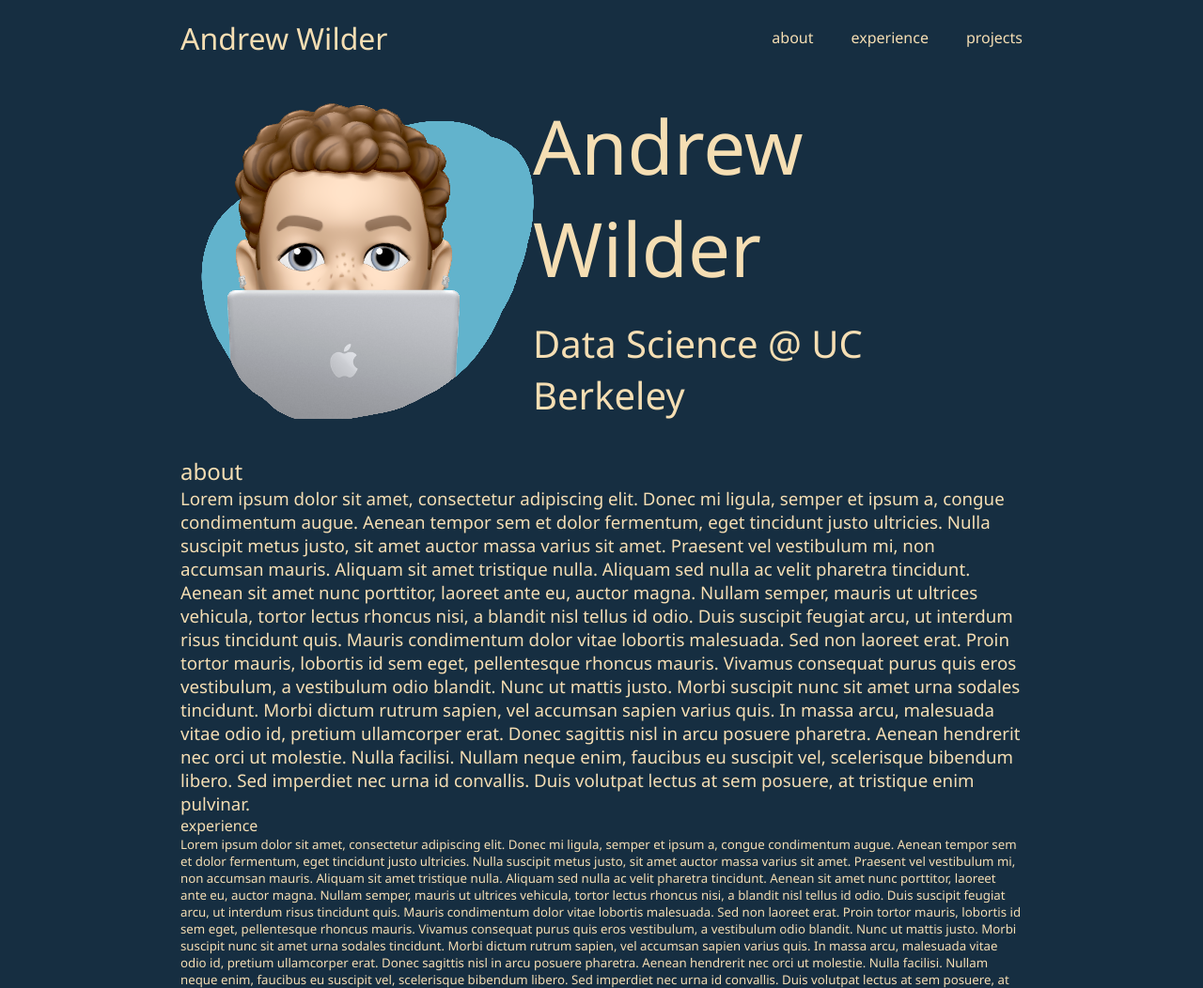
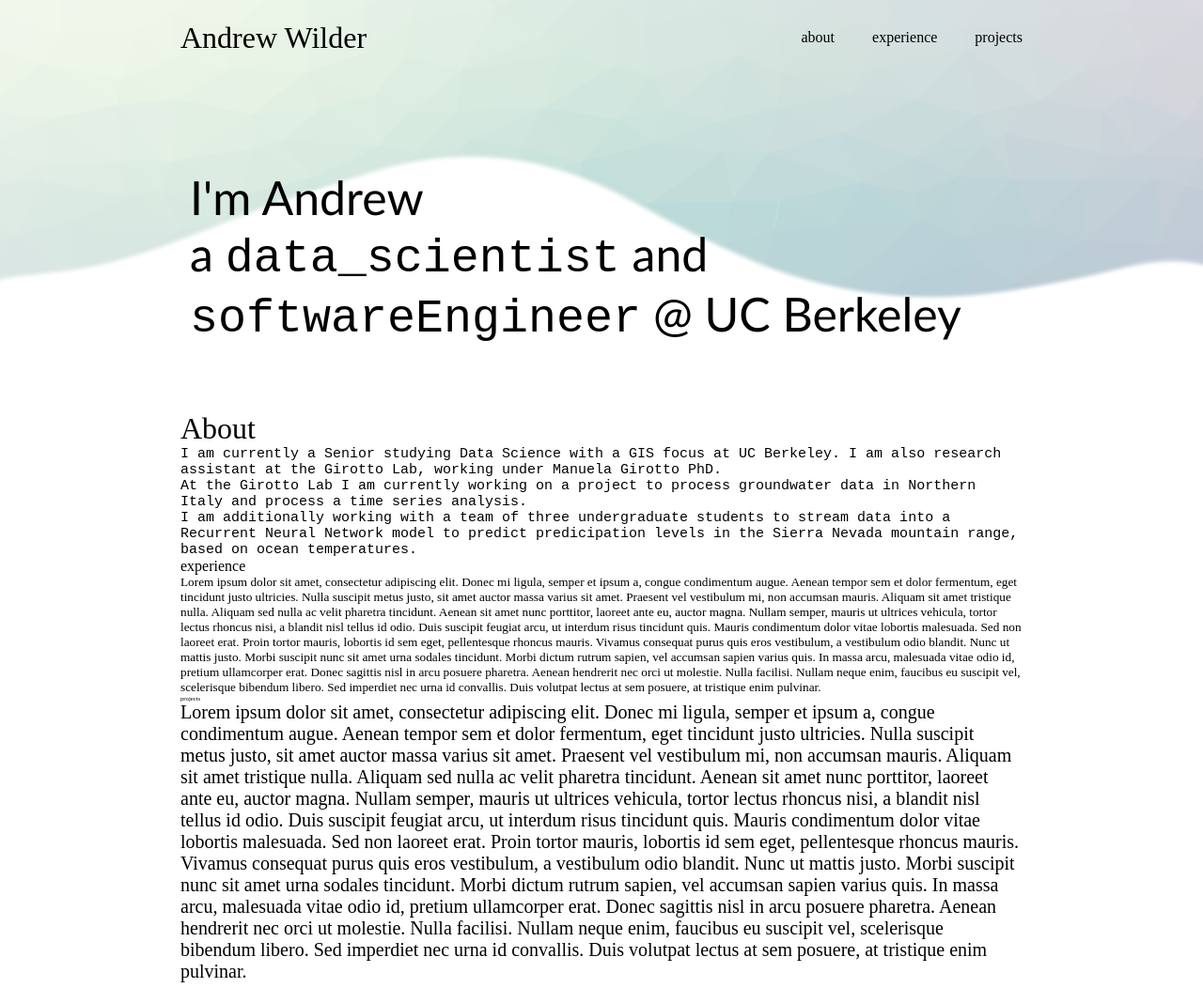
Before and after one commit to wildd96/wildd96.github.io, a plain HTML site: page index.html in a window 1280 px wide. Shown: the top 1052 px of the page at 94% size. Drawn offline with Linux system fonts and the light colour scheme.

Commit message:
new layout

```diff
--- a/index.html
+++ b/index.html
@@ -1,105 +1,97 @@
-
 <!DOCTYPE html>
 <html lang="en">
 
 <head>
-    <title>andrew wilder</title>
+    <title>Andrew Wilder</title>
     <link rel="stylesheet" href="styles.css">
     <link rel="icon" href="IMG_9990.png">
     <meta charset="UTF-8">
     <meta http-equiv="X-UA-Compatible" content="IE=edge">
     <meta name="viewport" content="width=device-width, initial-scale=1.0">
     <meta name="author" content="Andrew Wilder">
-    <script>
-        let d = new Date();
-        alert("Today's date is " + d);
-    </script>
-    <script type = "text/javascript">
-        function myfunction()
-        {
-        alert("follow my linkedin @ andrewwildrr");
-        }
-        </script>
-    <script type = "text/javascript">
-        function function_2(t)
-        {
-            alert("t.toUpperCase();")
-        }
-    </script>
     <style>
         body {
-            background: #162E41;
+            background: white;
             font-weight: 100;
         }
-
     </style>
     <title>Document</title>
 </head>
 
 <body>
+    <div class="topofwebsite">
         <div class="header">
-        <div class = "inner_header">
-            <div class = "logo_container">
+            <div class="inner_header">
+                <div class="logo_container">
                     <h1>Andrew Wilder</h1>
                 </div>
 
-            <ul class = "navigation">
-                <a href = "#about"><li>about</li></a>
-                <a href = "#experience"><li>experience</li></a>
-                <a href = "#projects"><li>projects</li></a>
+                <ul class="navigation">
+                    <a href="#about">
+                        <li>about</li>
+                    </a>
+                    <a href="#experience">
+                        <li>experience</li>
+                    </a>
+                    <a href="#projects">
+                        <li>projects</li>
+                    </a>
                 </ul>
             </div>
         </div>
 
-    <div class = "bobody">
-        <div class="flex-container">
-            <div class = "flex-item" style="flex:1;">
-                <img src="IMG_0460.PNG" alt="errrr">
-            </div>
-            <div class = "flex-item"  style="flex:2;font-size: 40px;padding-left: 10%;">
-                    <h1>Andrew</h1>
-                    <h1>Wilder</h1>
-                    <h4 style="font-weight:lighter;margin-top:20px">Data Science @ UC Berkeley</h4>
-             </div>
+        <div class="bobody">
+            <div class="introduction">
+                <h1> I'm Andrew</h1>
+                <h1>a <span style="font-family:'Courier New', Courier, monospace; font-weight: 100;">data_scientist</span>
+                    and<span style="font-family:'Courier New', Courier, monospace; font-weight: 100;"> softwareEngineer</span> @ UC
+                    Berkeley</h1>
             </div>
 
-
             <a id="about">
-        <h2>about</h2>
-        <h3>
-            Lorem ipsum dolor sit amet, consectetur adipiscing elit. Donec mi ligula, semper et ipsum a, congue
-            condimentum augue. Aenean tempor sem et dolor fermentum, eget tincidunt justo ultricies. Nulla suscipit
-            metus justo, sit amet auctor massa varius sit amet. Praesent vel vestibulum mi, non accumsan mauris. Aliquam
-            sit amet tristique nulla. Aliquam sed nulla ac velit pharetra tincidunt. Aenean sit amet nunc porttitor,
-            laoreet ante eu, auctor magna. Nullam semper, mauris ut ultrices vehicula, tortor lectus rhoncus nisi, a
-            blandit nisl tellus id odio. Duis suscipit feugiat arcu, ut interdum risus tincidunt quis.
-
-            Mauris condimentum dolor vitae lobortis malesuada. Sed non laoreet erat. Proin tortor mauris, lobortis id
-            sem eget, pellentesque rhoncus mauris. Vivamus consequat purus quis eros vestibulum, a vestibulum odio
-            blandit. Nunc ut mattis justo. Morbi suscipit nunc sit amet urna sodales tincidunt. Morbi dictum rutrum
-            sapien, vel accumsan sapien varius quis. In massa arcu, malesuada vitae odio id, pretium ullamcorper erat.
-            Donec sagittis nisl in arcu posuere pharetra. Aenean hendrerit nec orci ut molestie. Nulla facilisi. Nullam
-            neque enim, faucibus eu suscipit vel, scelerisque bibendum libero. Sed imperdiet nec urna id convallis. Duis
-            volutpat lectus at sem posuere, at tristique enim pulvinar.
+                <h1>About</h1>
+                <div class = "bodytext";>
+                    I am currently a Senior studying Data Science with a GIS focus at UC Berkeley. I am also research assistant
+                    at the Girotto Lab, working under Manuela Girotto PhD.<br>
+                    At the Girotto Lab I am currently working on a project to process groundwater data in Northern Italy
+                    and process a time series analysis.<br>
+                    I am additionally working with a team of three undergraduate students to stream data into a Recurrent Neural
+                    Network model to predict predicipation levels in the Sierra Nevada mountain range, based on ocean temperatures.
+                </div>
                 </h3>
             </a>
 
             <a id="experience">
                 <h4>experience</h4>
                 <h5>
-            Lorem ipsum dolor sit amet, consectetur adipiscing elit. Donec mi ligula, semper et ipsum a, congue
-            condimentum augue. Aenean tempor sem et dolor fermentum, eget tincidunt justo ultricies. Nulla suscipit
-            metus justo, sit amet auctor massa varius sit amet. Praesent vel vestibulum mi, non accumsan mauris. Aliquam
-            sit amet tristique nulla. Aliquam sed nulla ac velit pharetra tincidunt. Aenean sit amet nunc porttitor,
-            laoreet ante eu, auctor magna. Nullam semper, mauris ut ultrices vehicula, tortor lectus rhoncus nisi, a
+                    Lorem ipsum dolor sit amet, consectetur adipiscing elit. Donec mi ligula, semper et ipsum a,
+                    congue
+                    condimentum augue. Aenean tempor sem et dolor fermentum, eget tincidunt justo ultricies. Nulla
+                    suscipit
+                    metus justo, sit amet auctor massa varius sit amet. Praesent vel vestibulum mi, non accumsan
+                    mauris.
+                    Aliquam
+                    sit amet tristique nulla. Aliquam sed nulla ac velit pharetra tincidunt. Aenean sit amet nunc
+                    porttitor,
+                    laoreet ante eu, auctor magna. Nullam semper, mauris ut ultrices vehicula, tortor lectus rhoncus
+                    nisi, a
                     blandit nisl tellus id odio. Duis suscipit feugiat arcu, ut interdum risus tincidunt quis.
 
-            Mauris condimentum dolor vitae lobortis malesuada. Sed non laoreet erat. Proin tortor mauris, lobortis id
-            sem eget, pellentesque rhoncus mauris. Vivamus consequat purus quis eros vestibulum, a vestibulum odio
-            blandit. Nunc ut mattis justo. Morbi suscipit nunc sit amet urna sodales tincidunt. Morbi dictum rutrum
-            sapien, vel accumsan sapien varius quis. In massa arcu, malesuada vitae odio id, pretium ullamcorper erat.
-            Donec sagittis nisl in arcu posuere pharetra. Aenean hendrerit nec orci ut molestie. Nulla facilisi. Nullam
-            neque enim, faucibus eu suscipit vel, scelerisque bibendum libero. Sed imperdiet nec urna id convallis. Duis
+                    Mauris condimentum dolor vitae lobortis malesuada. Sed non laoreet erat. Proin tortor mauris,
+                    lobortis id
+                    sem eget, pellentesque rhoncus mauris. Vivamus consequat purus quis eros vestibulum, a
+                    vestibulum
+                    odio
+                    blandit. Nunc ut mattis justo. Morbi suscipit nunc sit amet urna sodales tincidunt. Morbi dictum
+                    rutrum
+                    sapien, vel accumsan sapien varius quis. In massa arcu, malesuada vitae odio id, pretium
+                    ullamcorper
+                    erat.
+                    Donec sagittis nisl in arcu posuere pharetra. Aenean hendrerit nec orci ut molestie. Nulla
+                    facilisi.
+                    Nullam
+                    neque enim, faucibus eu suscipit vel, scelerisque bibendum libero. Sed imperdiet nec urna id
+                    convallis. Duis
                     volutpat lectus at sem posuere, at tristique enim pulvinar.
                 </h5>
             </a>
@@ -107,44 +99,41 @@
             <a id="projects">
                 <h6>projects</h6>
                 <h1>
-                Lorem ipsum dolor sit amet, consectetur adipiscing elit. Donec mi ligula, semper et ipsum a, congue
-                condimentum augue. Aenean tempor sem et dolor fermentum, eget tincidunt justo ultricies. Nulla suscipit
-                metus justo, sit amet auctor massa varius sit amet. Praesent vel vestibulum mi, non accumsan mauris. Aliquam
-                sit amet tristique nulla. Aliquam sed nulla ac velit pharetra tincidunt. Aenean sit amet nunc porttitor,
-                laoreet ante eu, auctor magna. Nullam semper, mauris ut ultrices vehicula, tortor lectus rhoncus nisi, a
+                    Lorem ipsum dolor sit amet, consectetur adipiscing elit. Donec mi ligula, semper et ipsum a,
+                    congue
+                    condimentum augue. Aenean tempor sem et dolor fermentum, eget tincidunt justo ultricies. Nulla
+                    suscipit
+                    metus justo, sit amet auctor massa varius sit amet. Praesent vel vestibulum mi, non accumsan
+                    mauris.
+                    Aliquam
+                    sit amet tristique nulla. Aliquam sed nulla ac velit pharetra tincidunt. Aenean sit amet nunc
+                    porttitor,
+                    laoreet ante eu, auctor magna. Nullam semper, mauris ut ultrices vehicula, tortor lectus rhoncus
+                    nisi, a
                     blandit nisl tellus id odio. Duis suscipit feugiat arcu, ut interdum risus tincidunt quis.
 
-                Mauris condimentum dolor vitae lobortis malesuada. Sed non laoreet erat. Proin tortor mauris, lobortis id
-                sem eget, pellentesque rhoncus mauris. Vivamus consequat purus quis eros vestibulum, a vestibulum odio
-                blandit. Nunc ut mattis justo. Morbi suscipit nunc sit amet urna sodales tincidunt. Morbi dictum rutrum
-                sapien, vel accumsan sapien varius quis. In massa arcu, malesuada vitae odio id, pretium ullamcorper erat.
-                Donec sagittis nisl in arcu posuere pharetra. Aenean hendrerit nec orci ut molestie. Nulla facilisi. Nullam
-                neque enim, faucibus eu suscipit vel, scelerisque bibendum libero. Sed imperdiet nec urna id convallis. Duis
+                    Mauris condimentum dolor vitae lobortis malesuada. Sed non laoreet erat. Proin tortor mauris,
+                    lobortis id
+                    sem eget, pellentesque rhoncus mauris. Vivamus consequat purus quis eros vestibulum, a
+                    vestibulum
+                    odio
+                    blandit. Nunc ut mattis justo. Morbi suscipit nunc sit amet urna sodales tincidunt. Morbi dictum
+                    rutrum
+                    sapien, vel accumsan sapien varius quis. In massa arcu, malesuada vitae odio id, pretium
+                    ullamcorper
+                    erat.
+                    Donec sagittis nisl in arcu posuere pharetra. Aenean hendrerit nec orci ut molestie. Nulla
+                    facilisi.
+                    Nullam
+                    neque enim, faucibus eu suscipit vel, scelerisque bibendum libero. Sed imperdiet nec urna id
+                    convallis. Duis
                     volutpat lectus at sem posuere, at tristique enim pulvinar.
                 </h1>
             </a>
             <br>
-
-        <a id ="contact">
-            <h1>
-                contact me!!!!!!
-            </h1>
-            <a href = "https://www.linkedin.com/in/andrewwildr/" target="_blank">
-                Linkedin is ab all i have lol
-            </a>
-            <br><br>
-
-        </a>
-    <form style="margin-left: 15%;margin-right: 15%;" onsubmit="function_2(Submit)">
-        <div style = "color:black">
-            <label for="input">Give me a word:</label><br>
-            <input type="text" id = "input" name = "input">
-            <input type="submit" value="Submit">
         </div>
-    </form>
-    <p>Click</p>
-    <input type = "button" onclick = "myfunction()" value = "Display">
     </div>
 
 </body>
+
 </html>
--- a/styles.css
+++ b/styles.css
@@ -1,7 +1,6 @@
 * {
     margin: 0%;
     padding: 0%;
-    font-family:  'Segoe UI', Tahoma, Geneva, Verdana, sans-serif;
     font-weight: 100;
 }
 
@@ -9,7 +8,8 @@
     width: 100%;
     height: 80px;
     display: block;
-    color:wheat;
+    color:black;
+    position:sticky;
 }
 
 .inner_header {
@@ -57,10 +57,11 @@
     position: static;
 }
 .bobody{
+    padding-top: 80px;
     margin-left: 15%;
     margin-right: 15%;
     margin-top: 10px;
-    color: wheat;
+    color: black;
 }
 .flex-container {
     display: -webkit-flex;
@@ -74,11 +75,11 @@
     margin: 10px;
 }
 li:link {
-    color: wheat;
+    color: black;
     text-decoration: none;
 }
 li:last-child {
-    color:wheat;
+    color:black;
     text-decoration: none;
 }
 li:hover {
@@ -92,3 +93,25 @@
 #projects {
     font-size: 10px;
 }
+.topofwebsite {
+    background-image: url("websiteheader.png");
+    background-repeat: no-repeat;
+    background-color: rgba(255,255,255,0.7);
+    background-blend-mode:lighten;
+    object-fit: fill;
+    position: absolute;
+    background-size: 100% 450px;
+}
+.introduction{
+    text-align: left;
+    padding: 10px;
+    margin-bottom: 60px;
+    font-size: 25px;
+    font-weight: 400;
+    font-family:'Gill Sans', 'Gill Sans MT', Calibri, 'Trebuchet MS', sans-serif
+}
+.bodytext {
+    text-align: left;
+    font-size: 15px;
+    font-family: 'Courier New', Courier, monospace;
+}
```
Also changed, not shown: websiteheader.png (added). Lines whose indentation alone changed are shown as unchanged.
